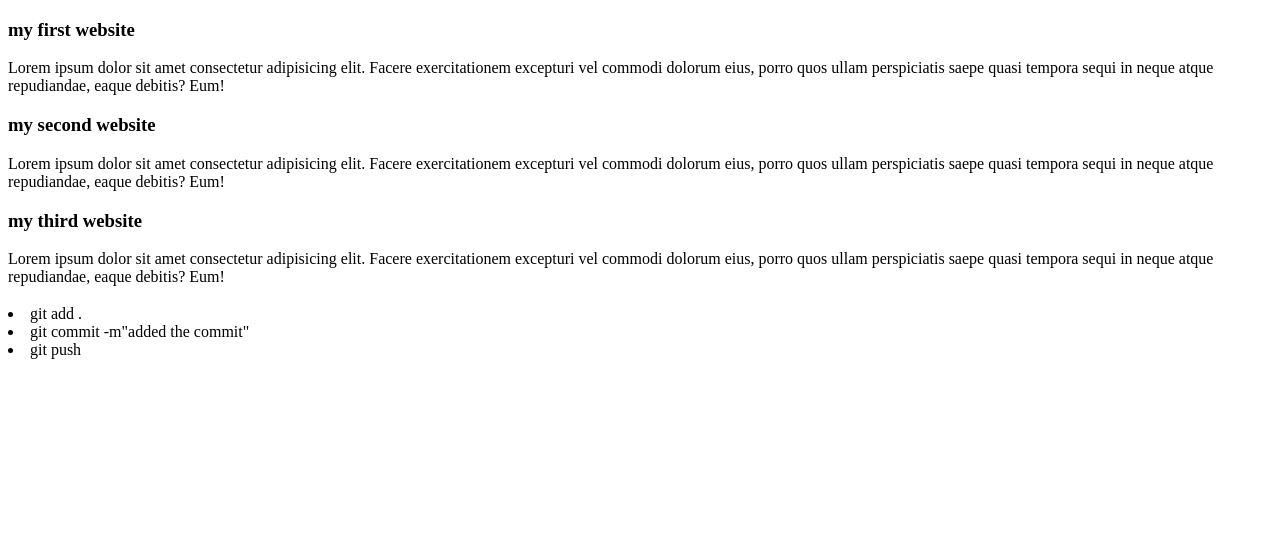
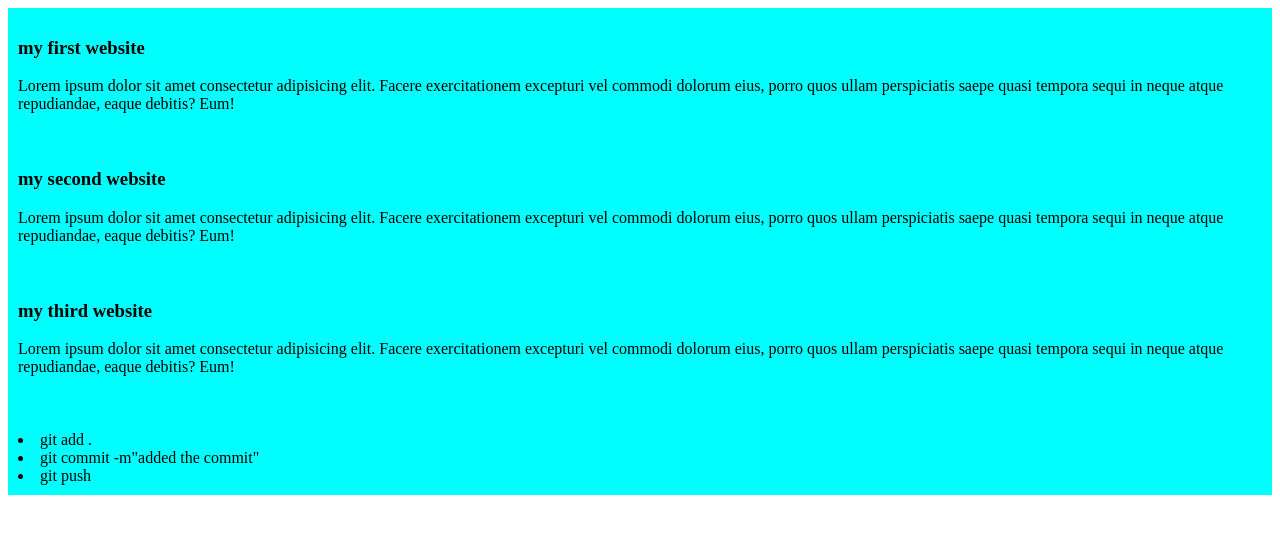
Before and after one commit to MonalichaAktar/my-simple-website, a plain HTML site: page index.html in a window 1280 px wide. Drawn offline with Linux system fonts and the light colour scheme.

```diff
--- a/index.html
+++ b/index.html
@@ -4,6 +4,7 @@
     <meta charset="UTF-8">
     <meta name="viewport" content="width=device-width, initial-scale=1.0">
     <title>my simple website</title>
+    <link rel="stylesheet" href="styles/blog.css">
 </head>
 <body>
     <div>
--- a/styles/blog.css
+++ b/styles/blog.css
@@ -0,0 +1,5 @@
+div{
+    background-color: aqua;
+    padding: 10px;
+
+}
```
